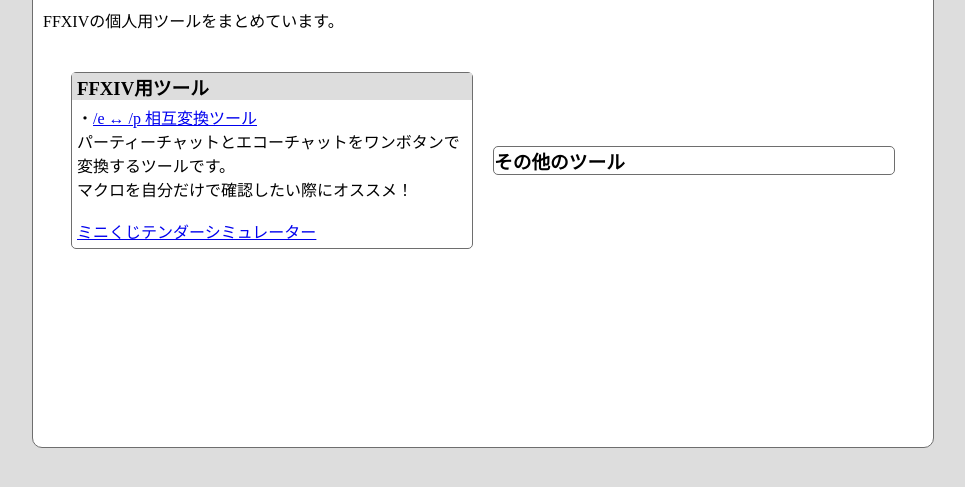
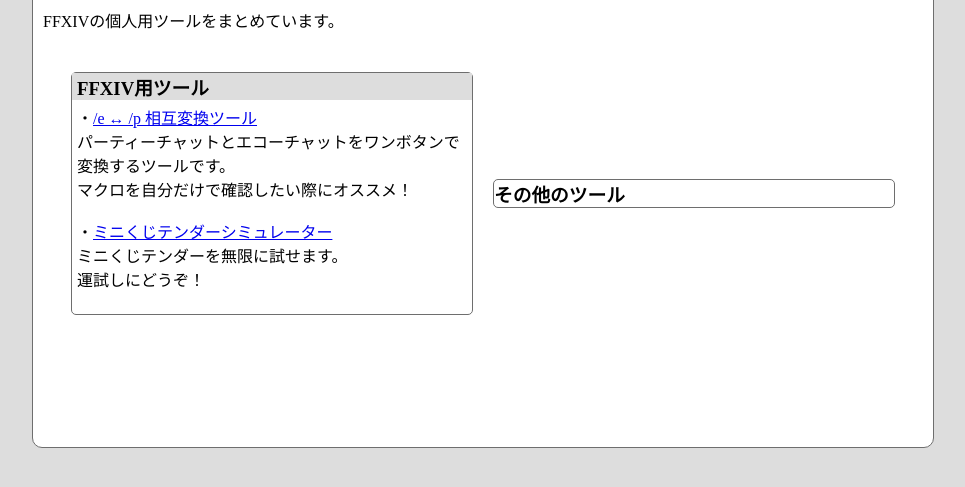
Before and after one commit to efgieL33t/efugiel33t.github.io, a plain HTML site: page index.html in a window 1280 px wide. Shown: the part 59-546 px from the top of the page, without its empty margins (157-1122 px from the left). Drawn offline with Linux system fonts and the light colour scheme.

Commit message:
ミニくじテンダー用の文章を追加

```diff
--- a/index.html
+++ b/index.html
@@ -47,8 +47,11 @@
               <br />
             </div>
             <div class="cactpotSimu">
-              <a href="#">ミニくじテンダーシミュレーター</a>
+              <span>・</span><a href="#">ミニくじテンダーシミュレーター</a>
+              <p>ミニくじテンダーを無限に試せます。</p>
+              <p>運試しにどうぞ！</p>
             </div>
+            <br />
           </div>
         </div>
         <div class="box other">
```
